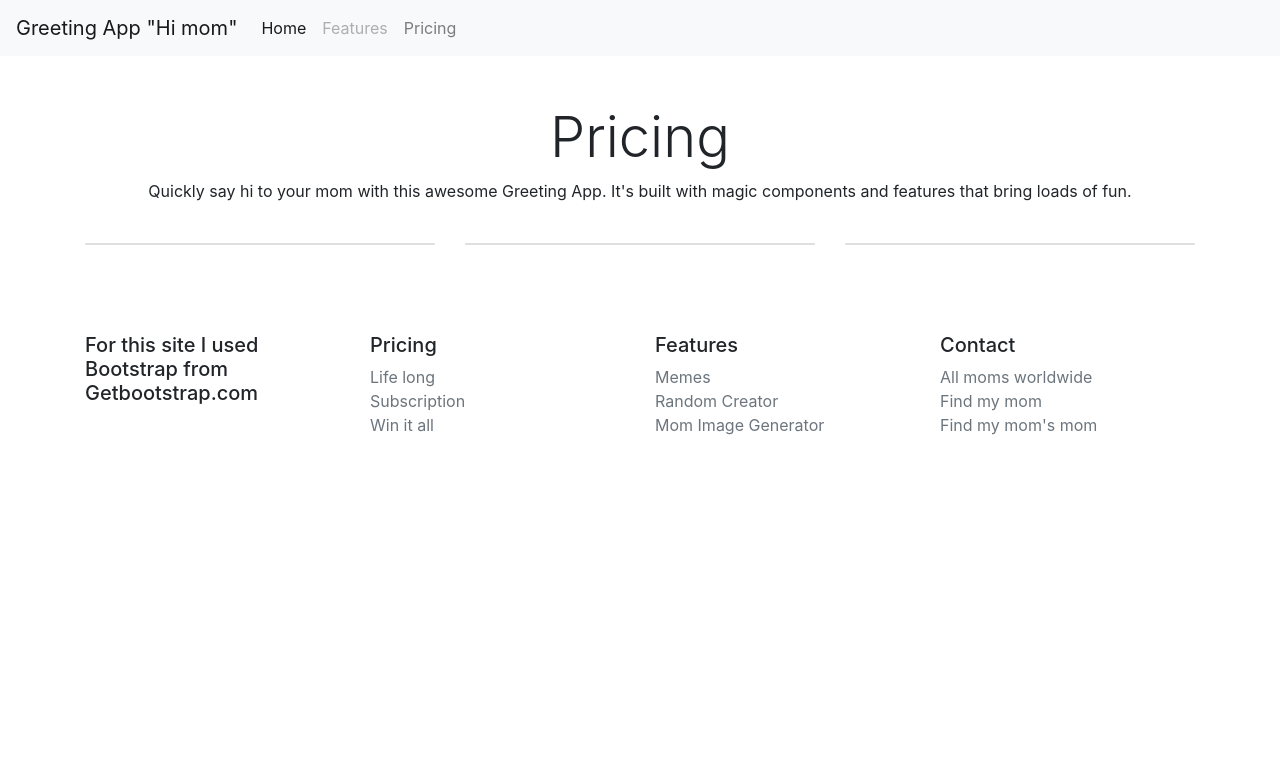
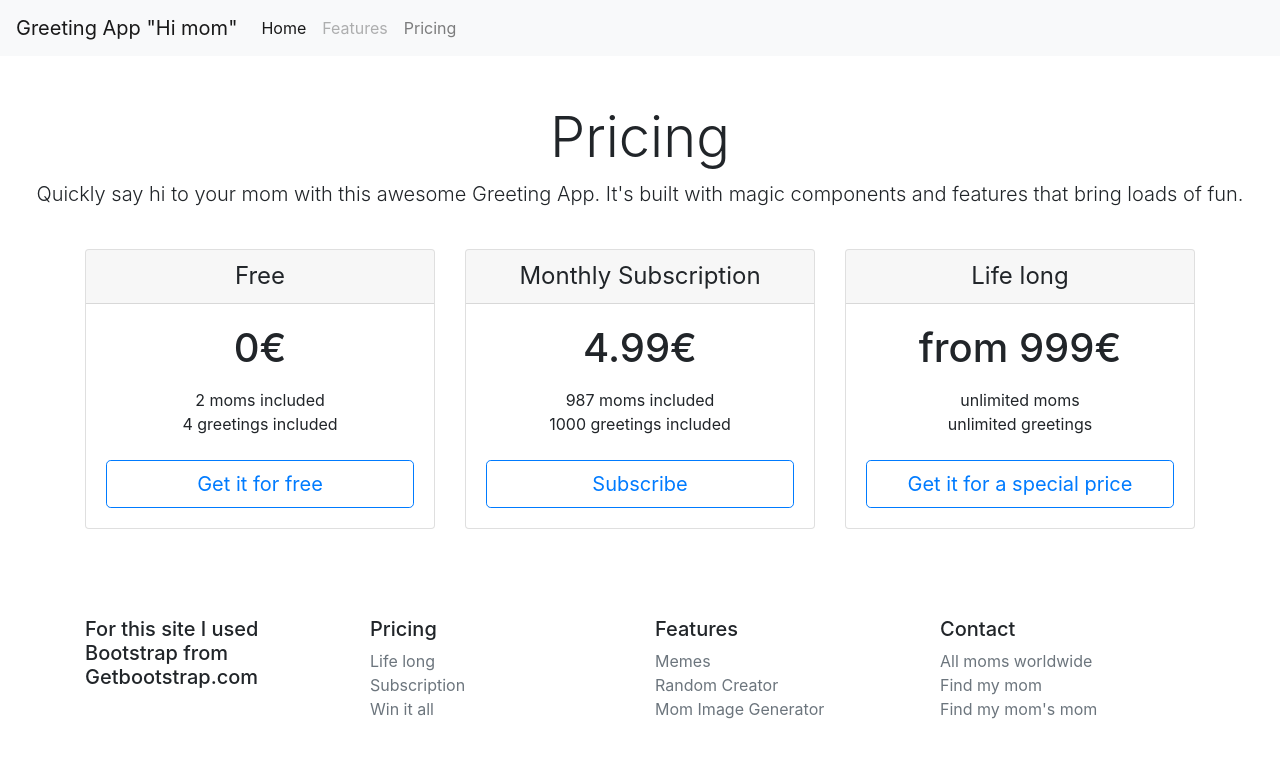
Before and after one commit to AntoniaT/designing-without-css, a plain HTML site: page pricing.html in a window 1280 px wide. Drawn offline with nearby package versions, Linux system fonts and the light colour scheme.

Commit message:
finishing html and adding second page

```diff
--- a/pricing.html
+++ b/pricing.html
@@ -26,14 +26,60 @@
 <!-- Pricing Bar-->
 <div class="pricing-header px-3 py-3 pt-md-5 pb-md-4 mx-auto text-center">
     <h1 class="display-4">Pricing</h1>
-    <p>Quickly say hi to your mom with this awesome Greeting App. It's built with magic components and features that bring loads of fun.
+    <p class="lead">Quickly say hi to your mom with this awesome Greeting App. It's built with magic components and features that bring loads of fun.
     </p>
 </div>
 <div class="container">
+    <!--1 / One bar at a time-->
     <div class="card-deck mb-3 text-center">
-        <div class="card mb-4 box-shadow"></div>
-        <div class="card mb-4 box-shadow"></div>
-        <div class="card mb-4 box-shadow"></div>
+        <div class="card mb-4 box-shadow">
+            <div class="card-header">
+                <h4 class="my-0 font-weight-normal">Free</h4>
+            </div>
+            <div class="card-body">
+                <h1 class="card-title pricing-card-title">0€</h1>
+                <ul class="list-unstyled mt-3 mb-4">
+                    <li>2 moms included</li>
+                    <li>4 greetings included</li>
+
+                </ul>
+                <button type="button" class="btn btn-lg btn-block btn-outline-primary">Get it for free</button>
+            </div>
+        </div>
+    <!--2 / One bar at a time-->
+
+        <div class="card mb-4 box-shadow">
+                <div class="card-header">
+                        <h4 class="my-0 font-weight-normal">Monthly Subscription</h4>
+                    </div>
+
+                <div class="card-body">
+                            <h1 class="card-title pricing-card-title">4.99€</h1>
+                            <ul class="list-unstyled mt-3 mb-4">
+                                <li>987 moms included</li>
+                                <li>1000 greetings included</li>
+
+                            </ul>
+                            <button type="button" class="btn btn-lg btn-block btn-outline-primary">Subscribe</button>
+                </div>
+        </div>
+
+    <!--3 / One bar at a time-->
+        <div class="card mb-4 box-shadow">
+                <div class="card-header">
+                        <h4 class="my-0 font-weight-normal">Life long</h4>
+                    </div>
+
+                <div class="card-body">
+                            <h1 class="card-title pricing-card-title">from 999€</h1>
+                            <ul class="list-unstyled mt-3 mb-4">
+                                <li>unlimited moms</li>
+                                <li>unlimited greetings</li>
+
+                            </ul>
+                            <button type="button" class="btn btn-lg btn-block btn-outline-primary">Get it for a special price</button>
+                </div>
+        </div>
 
     </div>
 </div>
```
